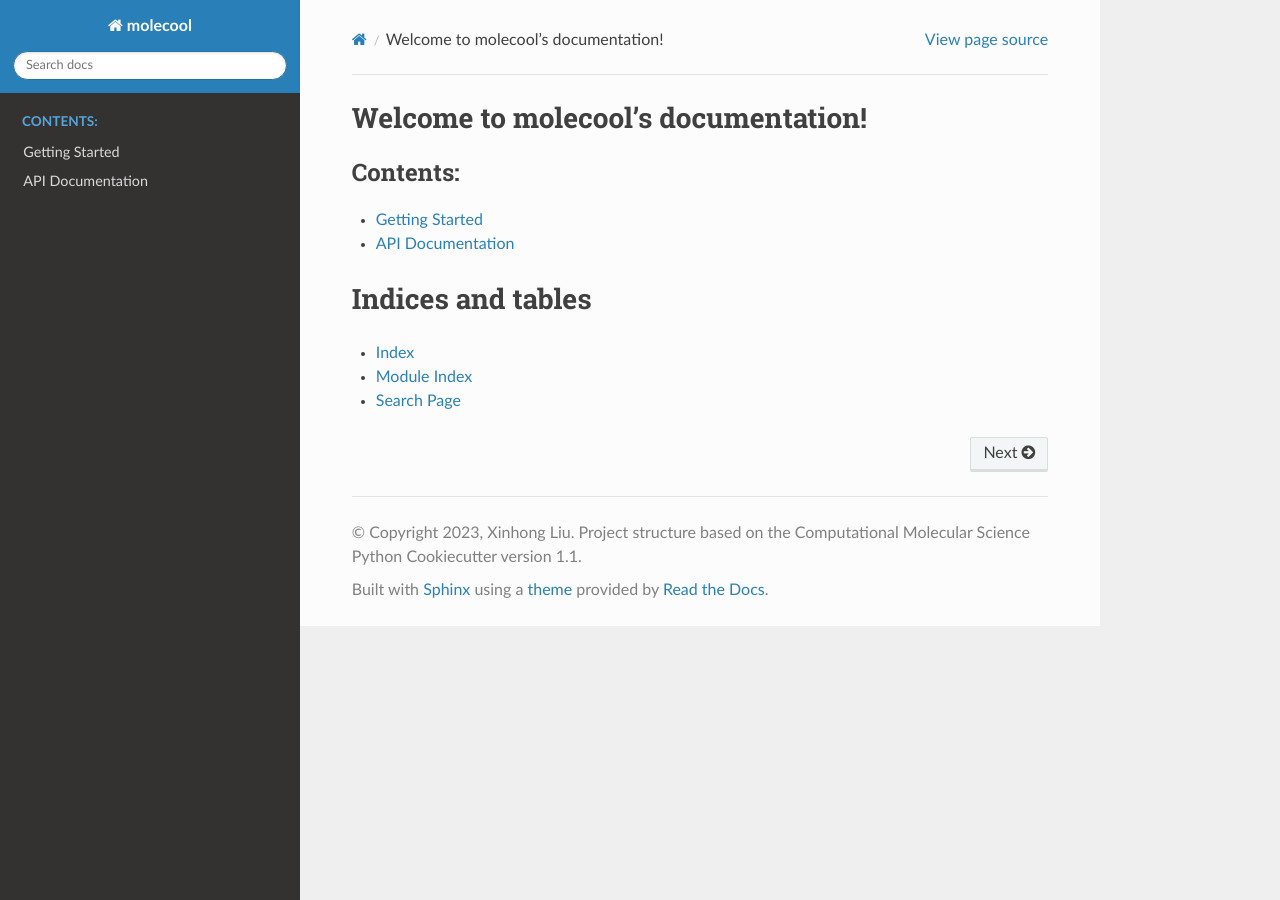
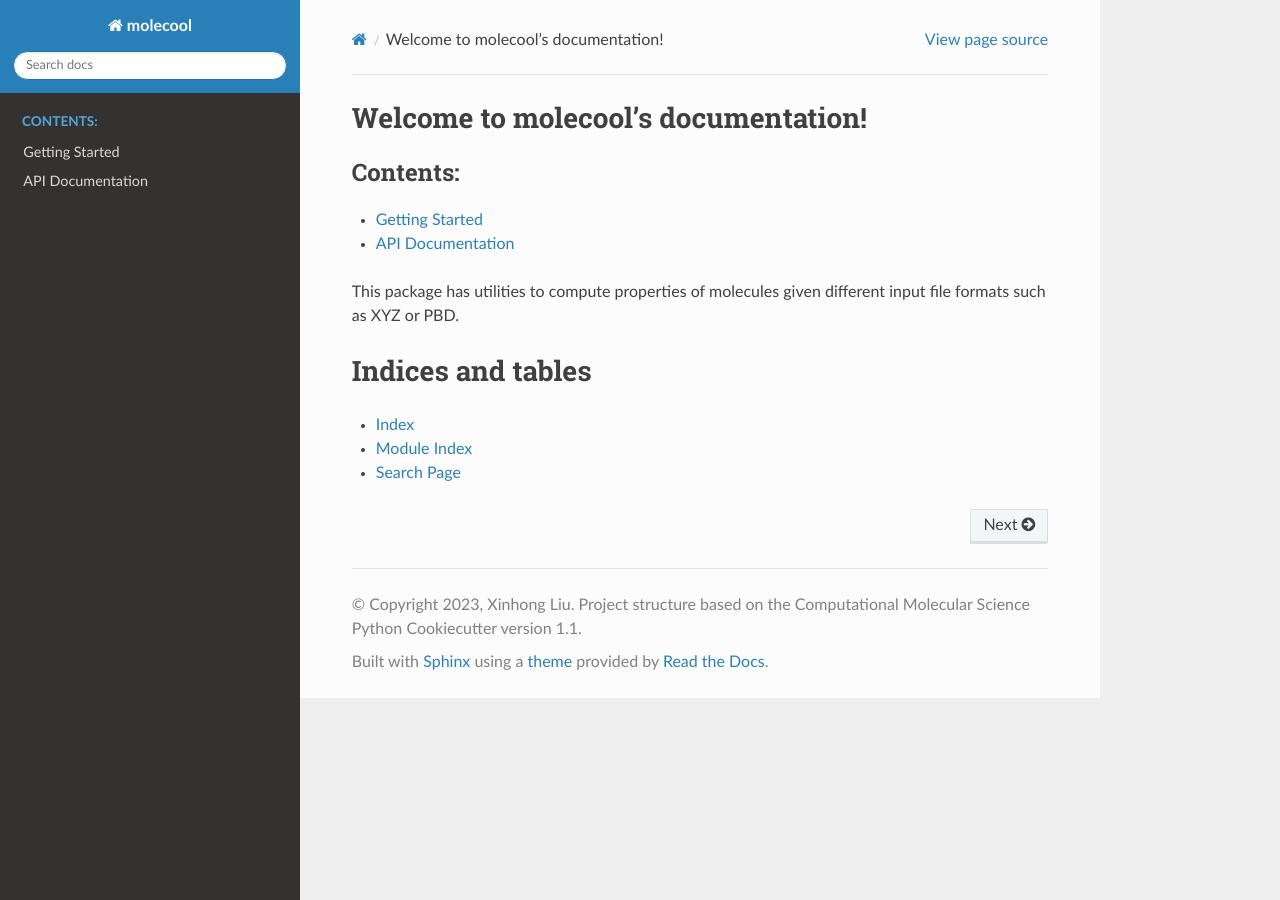
Before and after one commit to lxhowl/molecool, a Sphinx documentation site: the page built from docs/index.rst, in a window 1280 px wide. Built offline with Sphinx 7.4.7 and the Read the Docs theme 2.0.0, drawn with Linux system fonts in a browser that asks for light colours; the version number could not be read and is left out.

Commit message:
Add documentation

```diff
--- a/docs/api.rst
+++ b/docs/api.rst
@@ -5,3 +5,4 @@ API Documentation
    :toctree: autosummary
 
    molecool.canvas
+   molecool.calculate_distance
--- /dev/null
+++ b/docs/autosummary/molecool.calculate_distance.rst
@@ -0,0 +1,6 @@
+molecool.calculate\_distance
+============================
+
+.. currentmodule:: molecool
+
+.. autofunction:: calculate_distance
--- /dev/null
+++ b/docs/autosummary/molecool.canvas.rst
@@ -0,0 +1,6 @@
+molecool.canvas
+===============
+
+.. currentmodule:: molecool
+
+.. autofunction:: canvas
--- a/docs/index.rst
+++ b/docs/index.rst
@@ -13,7 +13,8 @@ Welcome to molecool's documentation!
    getting_started
    api
 
-
+This package has utilities to compute properties of molecules
+given different input file formats such as XYZ or PBD.
 
 Indices and tables
 ==================
```
Also changed, not shown: 1 other file.
